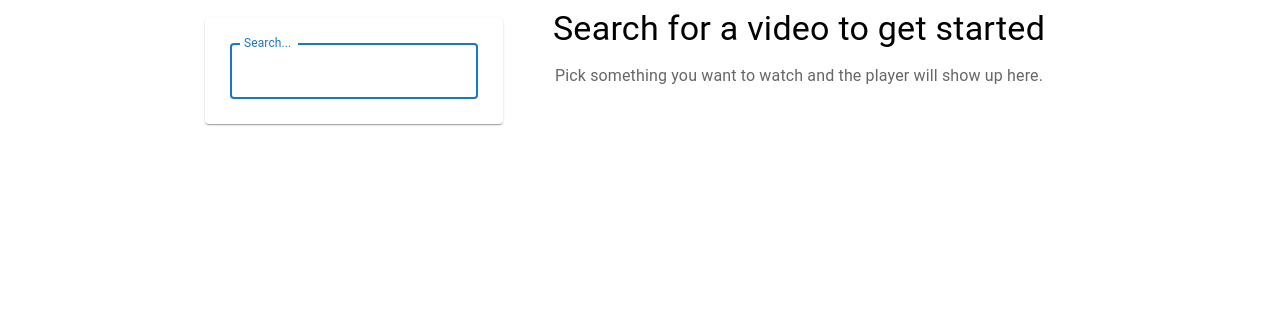
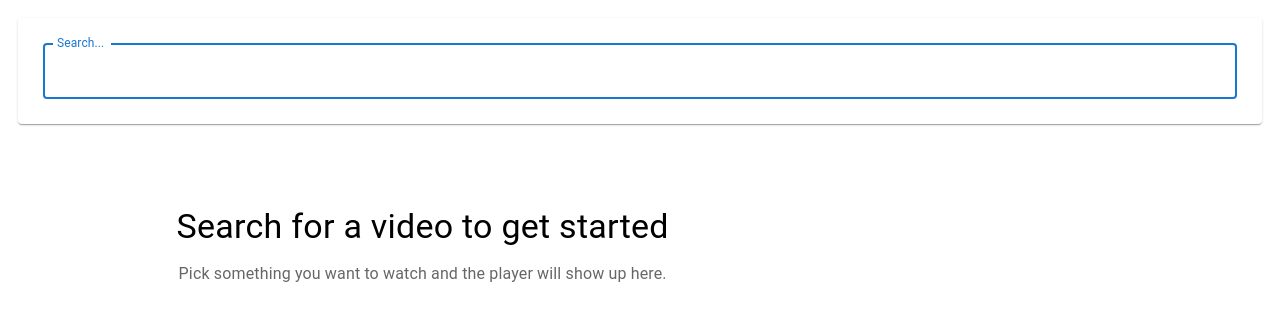
Before and after one commit to tonystark2005/YouTube-Clone, a React (Create React App) app: page / in a window 1280 px wide. Shown: the top 320 px of the page. Built offline with nearby package versions, Linux system fonts and the light colour scheme.

Commit message:
refactor: simplify Grid component usage in HomePage and enhance loading styles

```diff
--- a/src/components/HomePage.jsx
+++ b/src/components/HomePage.jsx
@@ -13,14 +13,14 @@ export default () => {
     <React.Fragment>
       <Box>
         <Grid container spacing={5} className="ui-grid">
-          <Grid item xs={12} sm={12} md={12} className="grid-item" >
+          <Grid size={12} className="grid-item">
             <SearchBar onSubmit={handleSubmit} />
           </Grid>
           <VideoContext.Provider value={{videos, setSelectedVideo, handleDescription}}>
-            <Grid item xs={12} sm={8} md={8}>
+            <Grid size={{ xs: 12, sm: 8, md: 8 }}>
               <VideoDetail video={selectedVideo}  />
             </Grid>
-            <Grid item xs={12} sm={4} md={4}>
+            <Grid size={{ xs: 12, sm: 4, md: 4 }}>
               <VideoList
                 videos={videos}
                 onVideoSelect={setSelectedVideo}
--- a/src/styles/styles.css
+++ b/src/styles/styles.css
@@ -42,5 +42,8 @@
 }
 
 .loading {
+  width: 100%;
   text-align: center;
+  padding: 32px 16px;
+  box-sizing: border-box;
 }
```
